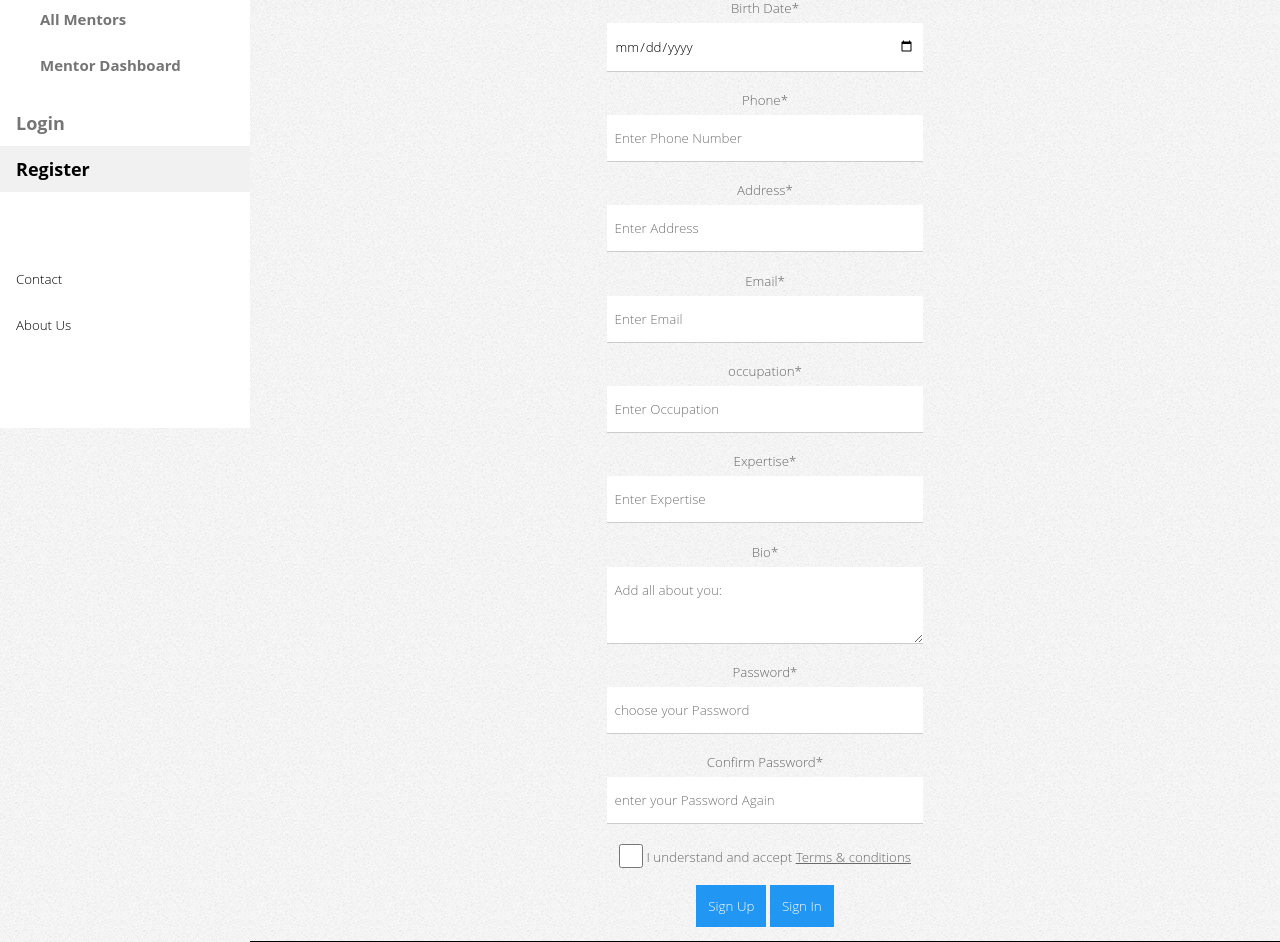
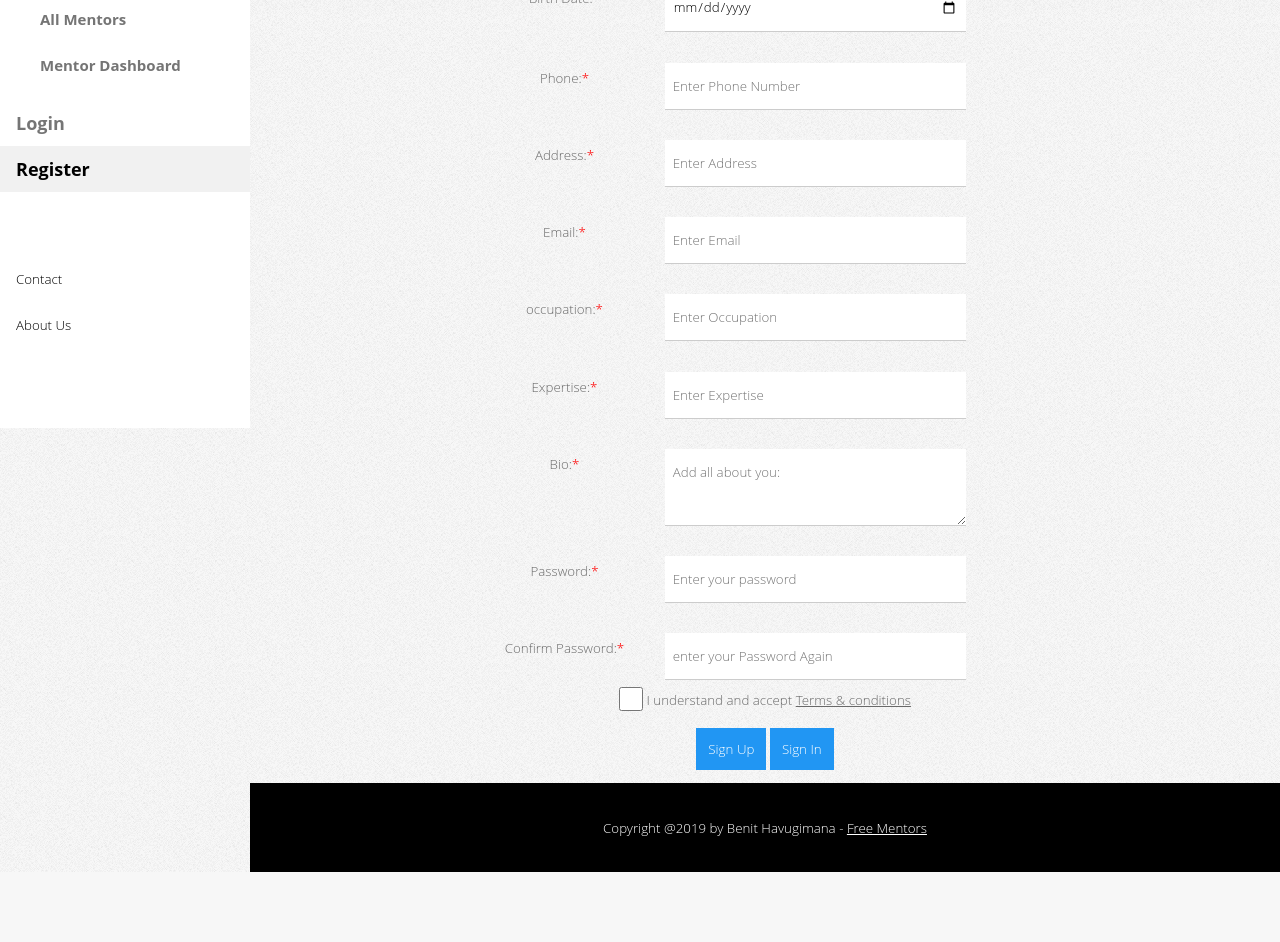
Before and after one commit to Jajabenit250/Free-Mentors, a website: page UI/register.html in a window 1280 px wide. Shown: the part 372-1314 px from the top of the page. After the commit the page ends 1244 px from the top, so only its background shows below. Drawn offline with Linux system fonts and the light colour scheme; files whose address does not match are found by name.

Commit message:
final-changes-register

```diff
--- a/UI/register.html
+++ b/UI/register.html
@@ -72,42 +72,107 @@
         <div class="fmentors-container fmentors-grey">
           <h2>Sign Up</h2>
         </div>
+        <br>
         <form class="fmentors-container">
-          <div style="width: 40%">
-            <p>
-              <label>First Name</label><span class="fmentors-text-red">*</span>
-              <input class="fmentors-input" type="text" required placeholder="Enter First Name"></p>
-            <p>
-              <label>Last Name</label><span class="fmentors-text-red">*</span>
-              <input class="fmentors-input" type="text" required placeholder="Enter Last Name"></p>
-            <p>
-              <label>Birth Date</label><span class="fmentors-text-red">*</span>
-              <input class="fmentors-input" type="date" required placeholder="Enter Birth Date"></p>
-            <p>
-              <label>Phone</label><span class="fmentors-text-red">*</span>
-              <input class="fmentors-input" type="text" required placeholder="Enter Phone Number"></p>
-            <p>
-              <label>Address</label><span class="fmentors-text-red">*</span>
-              <input class="fmentors-input" type="text" required placeholder="Enter Address"></p>
-            <p>
-              <label>Email</label><span class="fmentors-text-red">*</span>
-              <input class="fmentors-input" type="email" required placeholder="Enter Email"></p>
-            <p>
-              <label>occupation</label><span class="fmentors-text-red">*</span>
-              <input class="fmentors-input" type="text" required placeholder="Enter Occupation"></p>
-            <p>
-              <label>Expertise</label><span class="fmentors-text-red">*</span>
-              <input class="fmentors-input" type="text" required placeholder="Enter Expertise"></p>
-            <p>
-              <label>Bio</label><span class="fmentors-text-red">*</span>
-              <textarea class="fmentors-input" type="textarea" required placeholder="Add all about you: "></textarea>
-            </p>
-            <p>
-              <label>Password</label><span class="fmentors-text-red">*</span>
-              <input class="fmentors-input" type="password" required placeholder="choose your Password"></p>
-            <p>
-              <label>Confirm Password</label><span class="fmentors-text-red">*</span>
-              <input class="fmentors-input" type="password" required placeholder="enter your Password Again"></p>
+          <div style="width: 80%">
+            <div class="fmentors-row fmentors-container">
+              <div class="fmentors-col s4">
+                <label>First Name:</label><span style="color: red">*</span>
+              </div>
+              <div class="fmentors-col s6">
+                <input class="fmentors-input" type="text" required placeholder="Enter First Name">
+              </div>
+            </div>
+            <br>
+            <div class="fmentors-row fmentors-container">
+              <div class="fmentors-col s4">
+                <label>Last Name:</label><span style="color: red">*</span>
+              </div>
+              <div class="fmentors-col s6">
+                <input class="fmentors-input" type="text" required placeholder="Enter Last Name">
+              </div>
+            </div>
+            <br>
+            <div class="fmentors-row fmentors-container">
+              <div class="fmentors-col s4">
+                <label>Birth Date:</label><span style="color: red">*</span>
+              </div>
+              <div class="fmentors-col s6">
+                <input class="fmentors-input" type="date" required placeholder="Enter Birth Date">
+              </div>
+            </div>
+            <br>
+            <div class="fmentors-row fmentors-container">
+              <div class="fmentors-col s4">
+                <label>Phone:</label><span style="color: red">*</span>
+              </div>
+              <div class="fmentors-col s6">
+                <input class="fmentors-input" type="text" required placeholder="Enter Phone Number">
+              </div>
+            </div>
+            <br>
+            <div class="fmentors-row fmentors-container">
+              <div class="fmentors-col s4">
+                <label>Address:</label><span style="color: red">*</span>
+              </div>
+              <div class="fmentors-col s6">
+                <input class="fmentors-input" type="text" required placeholder="Enter Address">
+              </div>
+            </div>
+            <br>
+            <div class="fmentors-row fmentors-container">
+              <div class="fmentors-col s4">
+                <label>Email:</label><span style="color: red">*</span>
+              </div>
+              <div class="fmentors-col s6">
+                <input class="fmentors-input" type="email" required placeholder="Enter Email">
+              </div>
+            </div>
+            <br>
+            <div class="fmentors-row fmentors-container">
+              <div class="fmentors-col s4">
+                <label>occupation:</label><span style="color: red">*</span>
+              </div>
+              <div class="fmentors-col s6">
+                <input class="fmentors-input" type="text" required placeholder="Enter Occupation">
+              </div>
+            </div>
+            <br>
+            <div class="fmentors-row fmentors-container">
+              <div class="fmentors-col s4">
+                <label>Expertise:</label><span style="color: red">*</span>
+              </div>
+              <div class="fmentors-col s6">
+                <input class="fmentors-input" type="text" required placeholder="Enter Expertise">
+              </div>
+            </div>
+            <br>
+            <div class="fmentors-row fmentors-container">
+              <div class="fmentors-col s4">
+                <label>Bio:</label><span style="color: red">*</span>
+              </div>
+              <div class="fmentors-col s6">
+                <textarea class="fmentors-input" type="textarea" required placeholder="Add all about you: "></textarea>
+              </div>
+            </div>
+            <br>
+            <div class="fmentors-row fmentors-container">
+              <div class="fmentors-col s4">
+                <label>Password:</label><span style="color: red">*</span>
+              </div>
+              <div class="fmentors-col s6">
+                <input class="fmentors-input" type="password" required placeholder="Enter your password">
+              </div>
+            </div>
+            <br>
+            <div class="fmentors-row fmentors-container">
+              <div class="fmentors-col s4">
+                <label>Confirm Password:</label><span style="color: red">*</span>
+              </div>
+              <div class="fmentors-col s6">
+                <input class="fmentors-input" type="password" required placeholder="enter your Password Again">
+              </div>
+            </div>
             <input class="fmentors-check" type="checkbox">
             <label>I understand and accept <a href="#" target="_blank">Terms &amp; conditions</a></label>
             <p>
```
